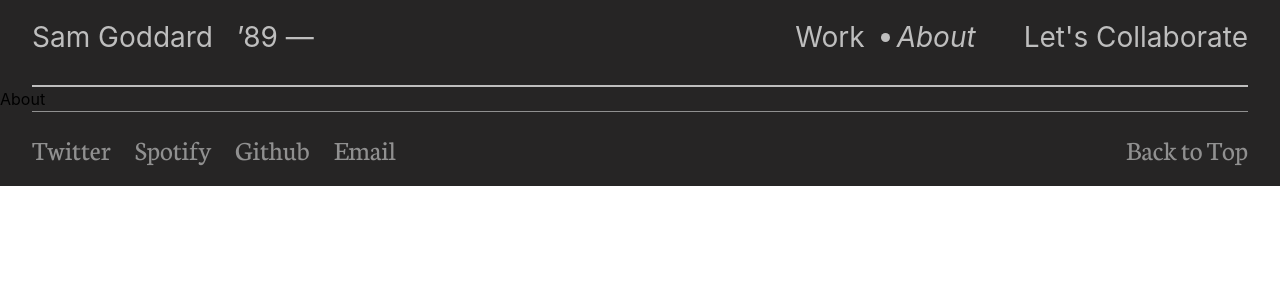
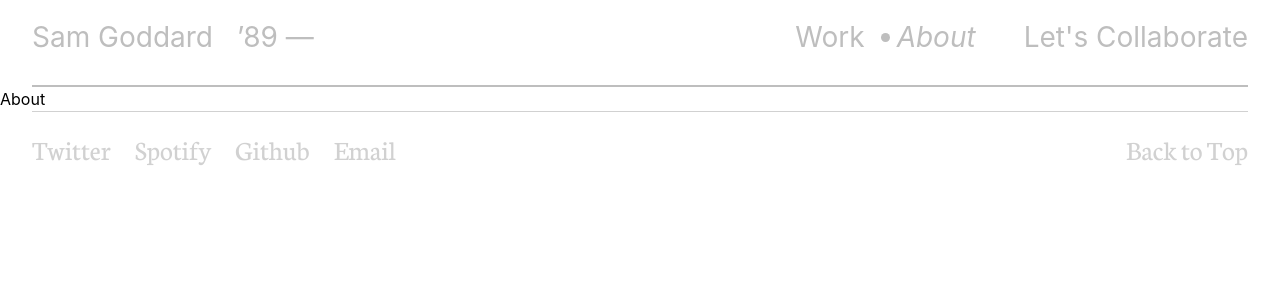
Before and after one commit to hayatul-islam/Sam-Goddard, a React (Create React App) app: page /about in a window 1280 px wide. Shown: the top 300 px of the page. Built offline with nearby package versions, Linux system fonts and the light colour scheme.

Commit message:
mode control

```diff
--- a/src/App.js
+++ b/src/App.js
@@ -1,11 +1,28 @@
+import { createContext, useState } from "react";
 import TheLayout from "./pages/TheLayout";
+export const MainContexts = createContext();
 
 function App() {
+  const [about, setAbout] = useState(false);
+  setInterval(() => {
+    const location = window.location.pathname;
+    if (location === "/about") {
+      setAbout(true);
+    } else {
+      setAbout(false);
+    }
+  }, 1000);
+  const globalContexts = {
+    about,
+    setAbout,
+  };
   return (
     <>
-      <div className="bg-[#262525]">
-        <TheLayout />
-      </div>
+      <MainContexts.Provider value={globalContexts}>
+        <div className={`${about ? " bg-white " : "bg-[#262525]"}`}>
+          <TheLayout />
+        </div>
+      </MainContexts.Provider>
     </>
   );
 }
```
